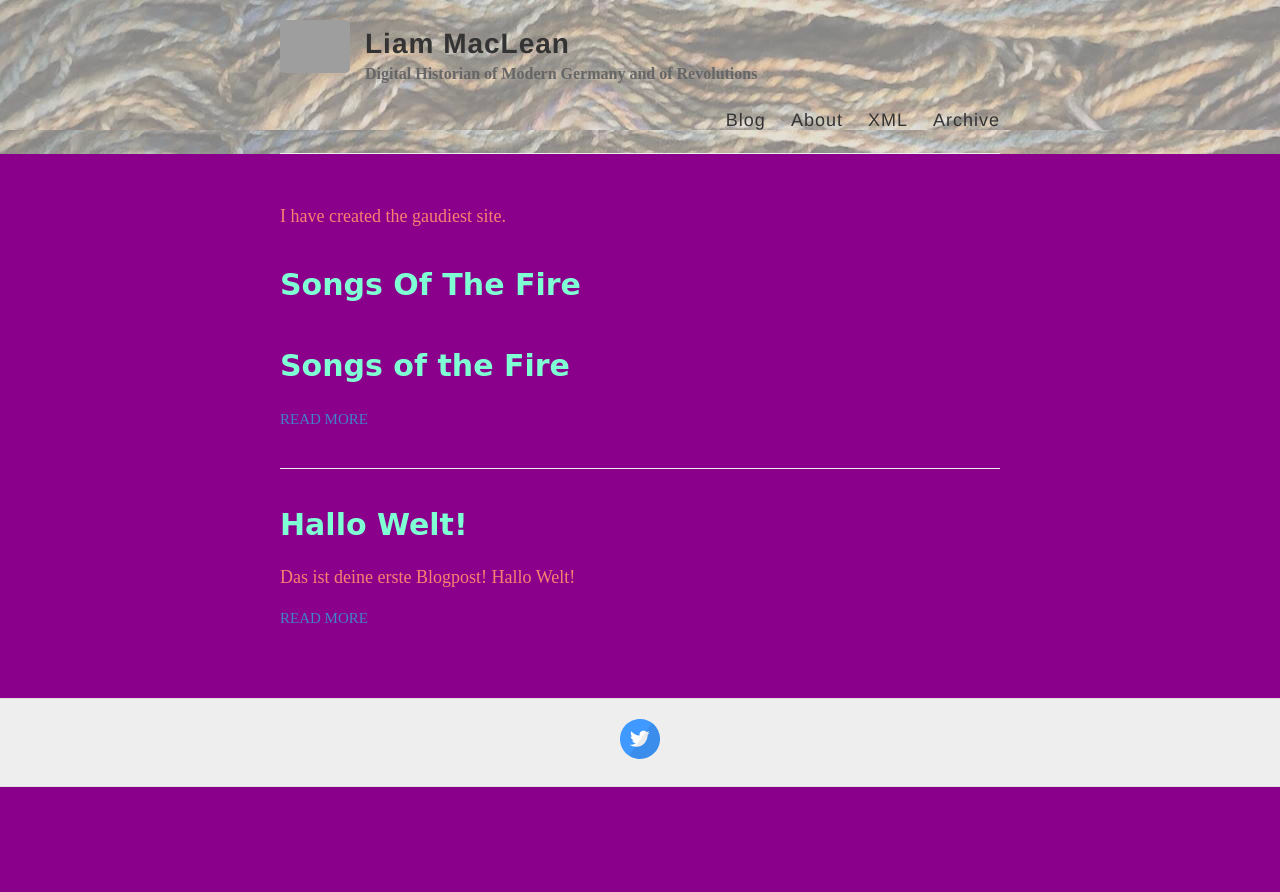
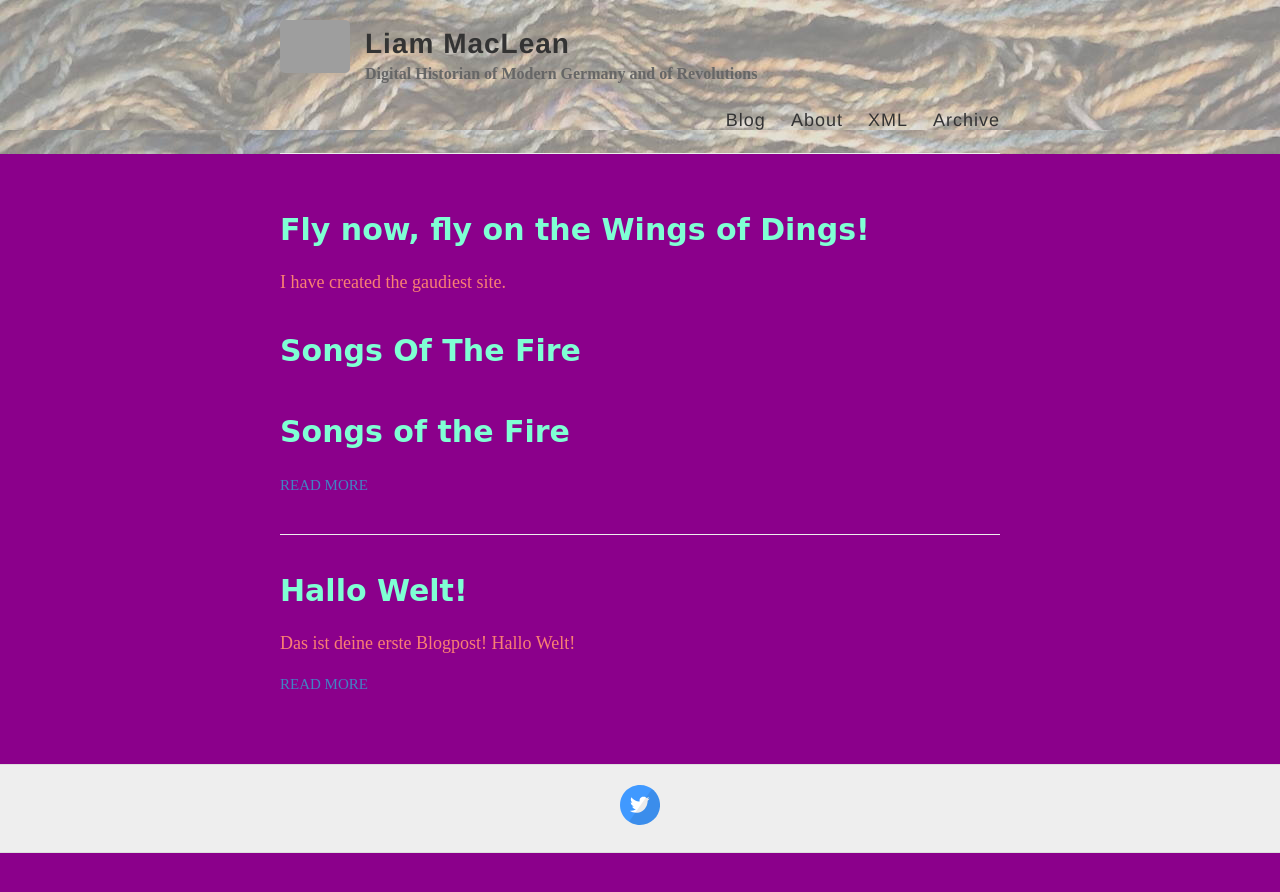
Before and after one commit to liammaclean/badsite, a Jekyll site: the page built from index.html, in a window 1280 px wide. Shown: the top 892 px of the page. Built offline with Jekyll 4.4.1, drawn with Linux system fonts in a browser that asks for light colours; grey boxes are pictures that could not be loaded.

Commit message:
Update index.html

```diff
--- a/index.html
+++ b/index.html
@@ -1,7 +1,11 @@
 ---
 layout: default
 ---
-
+<div>
+  <h1>
+    Fly now, fly on the Wings of Dings!
+  </h1>
+</div>
 
 <div>
   <div>
```
